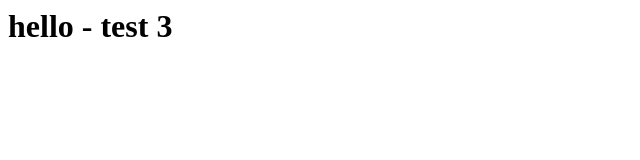
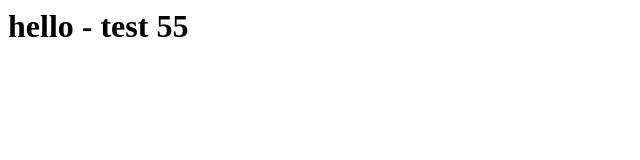
Before and after one commit to fenidoshi/Final06012023, a plain HTML site: page index.html in a window 1280 px wide. Shown: the full height of the page, 0-640 px from the left. Drawn offline with Linux system fonts and the light colour scheme.

Commit message:
commit of devv1

```diff
--- a/index.html
+++ b/index.html
@@ -1 +1 @@
-<h1> hello - test 3</h1>
+<h1> hello - test 55</h1>
```
